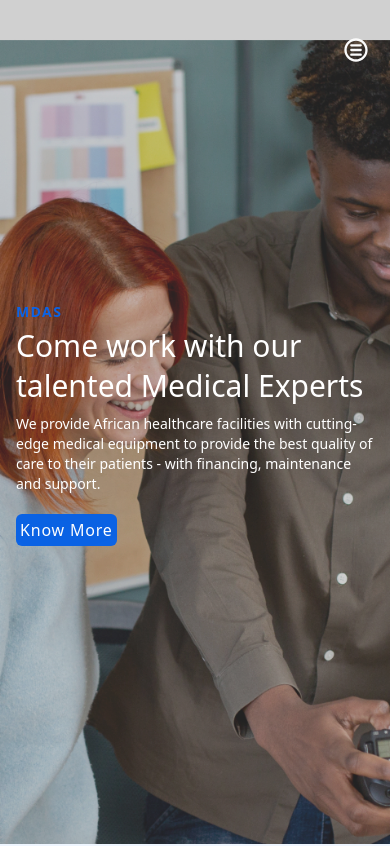
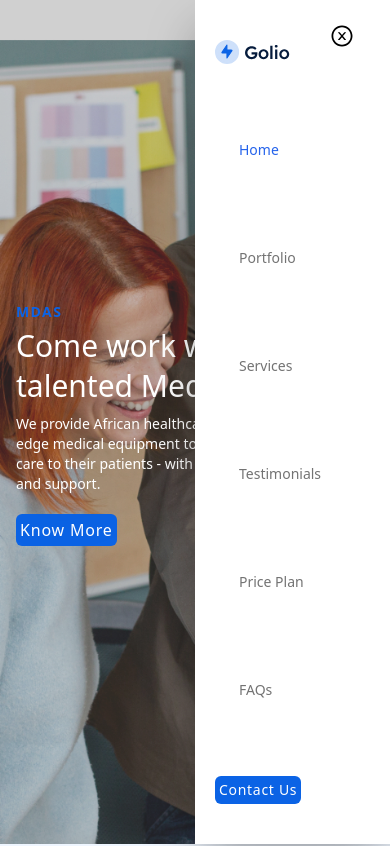
Before and after one commit to TubiOb/golio, a React (Create React App) app: page / in a window 390 px wide. Shown: the top 846 px of the page. Built offline with nearby package versions, Linux system fonts and the light colour scheme; the HTML template or start-up script is replaced by a standard one.

Commit message:
slight correction

```diff
--- a/src/components/Navigation.jsx
+++ b/src/components/Navigation.jsx
@@ -4,7 +4,7 @@ import { Link, useLocation } from 'react-router-dom'
 import { CgMenuRound } from "react-icons/cg";
 import MobileNav from './MobileNav';
 // import { BiMenuAltRight } from "react-icons/bi";
-// import { AiOutlineCloseCircle } from "react-icons/ai";
+import { AiOutlineCloseCircle } from "react-icons/ai";
 
 const Navigation = () => {
     const location = useLocation();
@@ -34,17 +34,23 @@ const Navigation = () => {
     ]
 
   return (
-    <div className='flex relative'>
-        <div className='bg-white cursor-pointer z-50 rounded-md w-[90%] h-12 mt-5 m-auto py-1 px-5 gap-1 hidden lg:flex flex-row justify-between items-center drop-shadow-2xl shadow-2xl'>
+    // <div className='flex relative'>
+        <div className='bg-white cursor-pointer z-50 lg:rounded-md lg:w-[90%] lg:h-12 lg:mt-5 m-auto lg:py-1 w-[50%] right-0 h-full px-5 py-10 lg:px-2 gap-9 lg:gap-1 fixed lg:sticky flex lg:flex-row flex-col justify-between items-start lg:items-center drop-shadow-2xl shadow-2xl'>
             <div className='w-18 h-6 cursor-pointer flex'>
                 <Link to='/' className='w-full h-full cursor-pointer'>
                     <img src={logo} alt="Golio" className='w-full h-full' />
                 </Link>
             </div>
 
-            <ul className='flex h-full flex-row items-center justify-between py-3 list-none md md:gap-1 lg:gap-2 text-sm'>
+            <div className='absolute right-8 top-6 cursor-pointer lg:hidden'>
+                <AiOutlineCloseCircle size={24} />
+
+            <   CgMenuRound size={28} className='text-white' />
+            </div>
+
+            <ul className='flex h-full lg:flex-row flex-col lg:items-center items-start justify-between lg:py-3 list-none md md:gap-1 lg:gap-2 text-sm py-8 lg:px-0 px-2'>
                 {links.map((link) => (
-                    <li key={link.name} className={`transition-all cursor-pointer py-2 px-4 duration-300 ${activeLi === link.name ? ' text-blue-600 border-b-2 border-blue-600 ' : ' text-neutral-500 hover:text-blue-600 '}`}  onClick={() => handleClick(link.name)}>
+                    <li key={link.name} className={`transition-all cursor-pointer py-2 px-4 duration-300 ${activeLi === link.name ? ' text-blue-600 lg:border-b-2 lg:border-blue-600 hover:bg-neutral-200 hover:rounded-md' : ' text-neutral-500 hover:text-blue-600 '}`}  onClick={() => handleClick(link.name)}>
                         {link.name}
                     </li>
                 ))}
@@ -55,12 +61,9 @@ const Navigation = () => {
 
 
 
-            <MobileNav isOpen={isMobileNavOpen} onClose={() => setMobileNavOpen(false)} />
-
         </div>
 
-        <CgMenuRound size={28} className='absolute lg:hidden top-9 right-5 text-white' onClick={handleMenuClick} />
-    </div>
+    // </div>
 
 
 
--- a/src/pages/Home.js
+++ b/src/pages/Home.js
@@ -2,7 +2,7 @@ import React from 'react'
 import Hero from '../components/Hero'
 import Navigation from '../components/Navigation'
 import Main from '../components/Main'
-import MobileNav from '../components/MobileNav'
+// import MobileNav from '../components/MobileNav'
 import Operate from '../components/Operate'
 import Team from '../components/Team'
 import Testimonials from '../components/Testimonials'
@@ -11,7 +11,7 @@ const Home = () => {
   return (
     <div className='bg-blue-50 w-full h-full'>
         <Navigation />
-        <MobileNav />
+        {/* <MobileNav /> */}
         <Hero />
         <Main />
         <Operate />
```
